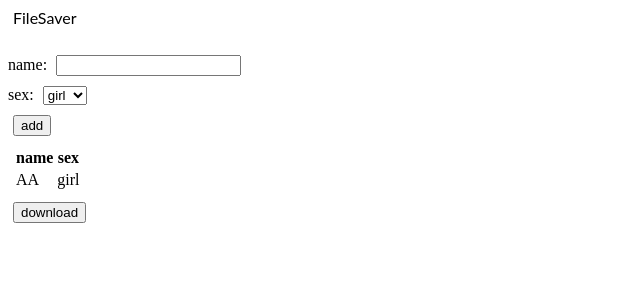
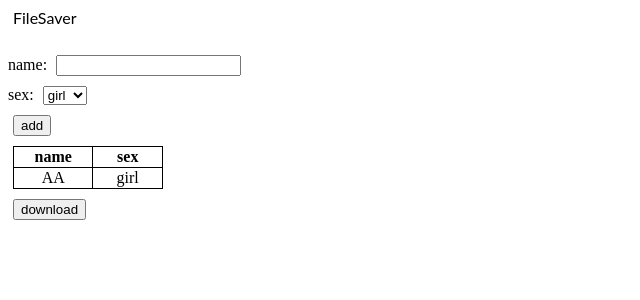
Before and after one commit to LoLo-12/angular-ivy-filesaver, an Angular app: page / in a window 1280 px wide. Shown: the top 300 px of the page, without its empty margins (0-640 px from the left). Built offline with nearby package versions, Linux system fonts and the light colour scheme.

Commit message:
3 files modified

```diff
--- a/src/app/app.component.css
+++ b/src/app/app.component.css
@@ -5,3 +5,12 @@ p {
 * {
   margin: 5px;
 }
+
+table,
+th,
+td {
+  width: 150px;
+  border: solid 1px;
+  border-collapse: collapse;
+  text-align: center;
+}
--- a/src/app/app.component.html
+++ b/src/app/app.component.html
@@ -11,7 +11,7 @@ sex:
 <br>
 <button (click)="addRow()">add</button>
 
-<table>
+<table id="domTable">
 	<tr>
 		<th>name</th>
 		<th>sex</th>
--- a/src/app/app.component.ts
+++ b/src/app/app.component.ts
@@ -24,13 +24,17 @@ export class AppComponent {
     });
   }
 
-  public downloadFile() {
+  private getToday() {
     const day = new Date();
     const year = day.getFullYear().toString();
     const month = (day.getMonth() + 1).toString();
     const date = day.getDate().toString();
-    this.exportAsExcel(this.form, year + month + date);
-    // this.exportAsText(JSON.stringify(this.form), year + month + date);
+    return year + month + date;
+  }
+
+  public downloadFile() {
+    this.exportAsExcel(this.form, this.getToday());
+    // this.exportAsText(JSON.stringify(this.form), this.getToday());
   }
 
   private exportAsExcel(json, fileName) {
@@ -40,14 +44,14 @@ export class AppComponent {
       SheetNames: ["data"]
     };
     const excelBuffer = XLSX.write(workbook, {
-      bookType: "xlsx",
+      bookType: "xls",
       type: "array"
     });
     const data: Blob = new Blob([excelBuffer], {
       type:
         "application/vnd.openxmlformats-officedocument.spreadsheetml.sheet;charset=UTF-8"
     });
-    FileSaver.saveAs(data, fileName + ".xlsx");
+    FileSaver.saveAs(data, fileName + ".xls");
   }
 
   // download .txt
```
